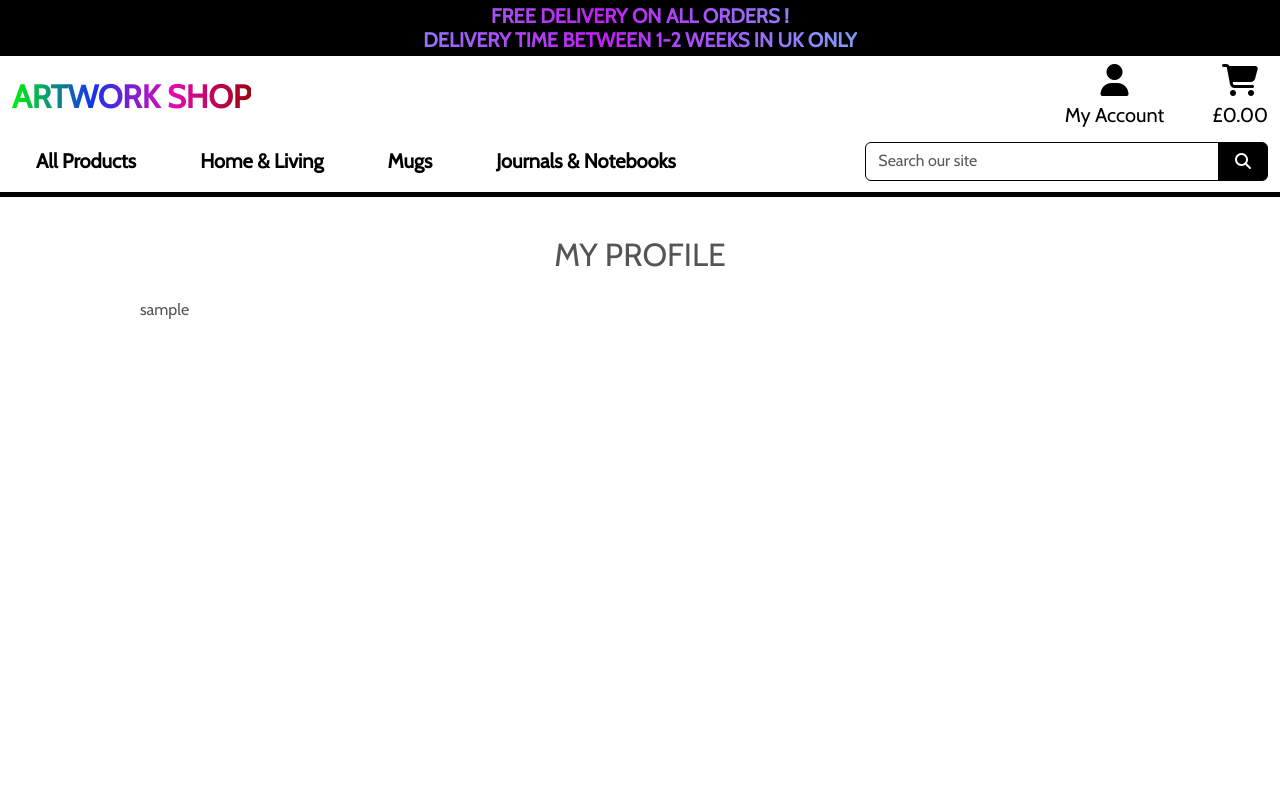
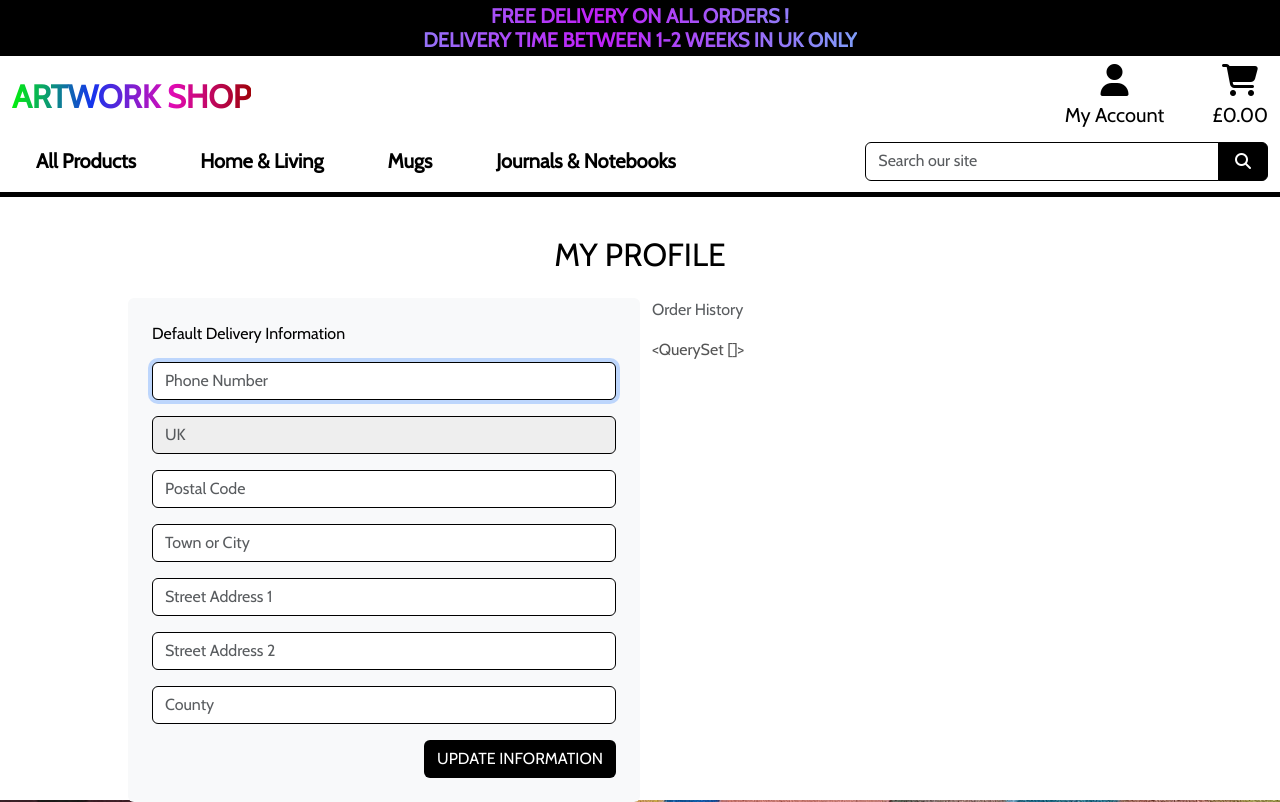
Before and after one commit to ManalAbdulqawi/artwork-online-shop, a Django app: page /profile/ in a window 1280 px wide. Before the commit the page ends 319 px from the top, so only its background shows below. Run offline with Django 4.2, Linux system fonts and the light colour scheme; the visitor is signed in with stand-in values (Sample User, id 1); data comes from the database, SQL or seed files in the repository; data that the repository does not hold is empty; some libraries are stand-ins or nearby versions.

Commit message:
added profiles' view, form and update profile template

```diff
--- a/checkout/forms.py
+++ b/checkout/forms.py
@@ -18,13 +18,9 @@ class OrderForm(forms.ModelForm):
         super().__init__(*args, **kwargs)
         # Set the initial value for 'country'
         self.fields['country'].initial = 'UK'
-        # Make the field read-only and style it
+        # Make 'country' readonly
         self.fields['country'].widget.attrs['readonly'] = True
         self.fields['country'].widget.attrs['style'] = 'background-color: #eee;'
-        # Make sure it's disabled so user can't change it
-        self.fields['country'].widget.attrs['disabled'] = True
-        # Replace widget with HiddenInput to submit the value
-        self.fields['country'].widget = forms.HiddenInput()
         placeholders = {
             'full_name': 'Full Name',
             'email': 'Email Address',
--- a/checkout/templates/checkout/checkout.html
+++ b/checkout/templates/checkout/checkout.html
@@ -80,12 +80,12 @@
     <fieldset class="rounded px-3 mb-2">
         <legend class="text-black px-2 w-auto"><strong>Delivery</strong></legend>
         {{ order_form.phone_number|as_crispy_field }}
+        {{ order_form.country|as_crispy_field }}
         {{ order_form.street_address1|as_crispy_field }}
         {{ order_form.street_address2|as_crispy_field }}
         {{ order_form.town_or_city|as_crispy_field }}
         {{ order_form.postcode|as_crispy_field }}
         {{ order_form.county|as_crispy_field }}
-        {{ order_form.country|as_crispy_field }}
         <div class="form-check form-check-inline float-end me-0">
             {% if user.is_authenticated %}
                 <input class="form-check-input ms-2 me-0" type="checkbox" id="id-save-info" name="save-info" checked>
--- /dev/null
+++ b/profiles/forms.py
@@ -0,0 +1,40 @@
+from django import forms
+from .models import UserProfile
+
+
+class UserProfileForm(forms.ModelForm):
+    class Meta:
+        model = UserProfile
+        exclude = ('user',)
+
+    def __init__(self, *args, **kwargs):
+        """
+         Add placeholders and classes, remove auto-generated
+        labels and set autofocus on first field
+        """
+        super().__init__(*args, **kwargs)
+        # Set the initial value for 'country'
+        self.fields['default_country'].initial = 'UK'
+        # Make 'country' readonly
+        self.fields['default_country'].widget.attrs['readonly'] = True
+        self.fields['default_country'].widget.attrs['style'] = 'background-color: #eee;'
+
+        placeholders = {
+            'default_phone_number': 'Phone Number',
+            'default_country': 'UK',
+            'default_postcode': 'Postal Code',
+            'default_town_or_city': 'Town or City',
+            'default_street_address1': 'Street Address 1',
+            'default_street_address2': 'Street Address 2',
+            'default_county': 'County',
+        }
+
+        self.fields['default_phone_number'].widget.attrs['autofocus'] = True
+        for field in self.fields:
+            if self.fields[field].required:
+                placeholder = f'{placeholders[field]} *'
+            else:
+                placeholder = placeholders[field]
+            self.fields[field].widget.attrs['placeholder'] = placeholder
+            self.fields[field].widget.attrs['class'] = 'border-black rounded-2 profile-form-input'
+            self.fields[field].label = False
--- a/profiles/models.py
+++ b/profiles/models.py
@@ -11,7 +11,7 @@ class UserProfile(models.Model):
     """
     user = models.OneToOneField(User, on_delete=models.CASCADE)
     default_phone_number = models.CharField(max_length=20, null=True, blank=True)
-    country = models.CharField(max_length=40, null=True, blank=True)
+    default_country = models.CharField(max_length=40, null=True, blank=True)
     default_postcode = models.CharField(max_length=20, null=True, blank=True)
     default_town_or_city = models.CharField(max_length=40, null=True, blank=True)
     default_street_address1 = models.CharField(max_length=80, null=True, blank=True)
--- a/profiles/templates/profiles/profile.html
+++ b/profiles/templates/profiles/profile.html
@@ -19,9 +19,23 @@
         <div class="row text-center mt-4">
             <div class="col">
 
-                <h2 class="text-uppercase mt-5 mb-4">My Profile</h2>
+                <h2 class="text-uppercase text-black mt-5 mb-4">My Profile</h2>
 
             </div>
         </div>
-        {{profile}}
+         <div class="row">
+            <div class="col-12 col-lg-6 bg-light rounded-2 p-4">
+                <p class="text-black">Default Delivery Information</p>
+                <form class="mt-3" action="{% url 'profile' %}" method="POST" id="profile-update-form">
+                    {% csrf_token %}
+                    {{ form|crispy }}
+                    <button class="btn btn-black rounded-2 text-uppercase float-end">Update Information</button>
+                </form>
+            </div>
+            <div class="col-12 col-lg-6">
+                <p class="text-muted">Order History</p>
+                {{ orders }}
+            </div>
+        </div>
+    </div>
 {% endblock %}
--- a/profiles/views.py
+++ b/profiles/views.py
@@ -1,15 +1,29 @@
 from django.shortcuts import render, get_object_or_404
+from django.contrib import messages
 
 from .models import UserProfile
+from .forms import UserProfileForm
 
 
 def profile(request):
     """ Display the user's profile. """
     profile = get_object_or_404(UserProfile, user=request.user)
 
+    if request.method == 'POST':
+        form = UserProfileForm(request.POST, instance=profile)
+        if form.is_valid():
+            form.save()
+            messages.success(request, 'Profile updated successfully')
+
+    form = UserProfileForm(instance=profile)
+    orders = profile.orders.all()
+
     template = 'profiles/profile.html'
     context = {
-        'profile': profile,
+        'form': form,
+        'orders': orders,
+        'on_profile_page': True
+
     }
 
     return render(request, template, context)
--- a/templates/includes/toasts/toast_success.html
+++ b/templates/includes/toasts/toast_success.html
@@ -12,7 +12,7 @@
                 <hr class="mt-1 mb-3">
             </div>
         </div>
-        {% if total %}
+        {% if total and not on_profile_page %}
             <p class="bg-white text-black py-1">Your Bag ({{ product_count }})</p>
             <div class="bag-notification-wrapper">
                 {% for item in bag_items %}
```
Also changed, not shown: profiles/migrations/0002_rename_country_userprofile_default_country.py (added).
